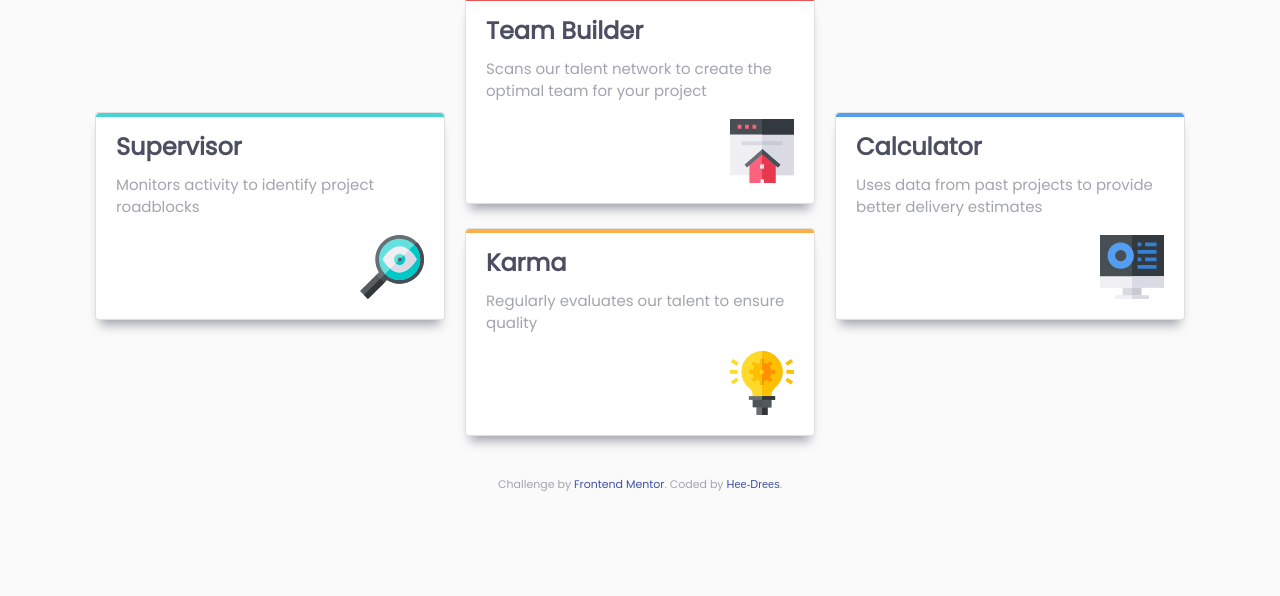
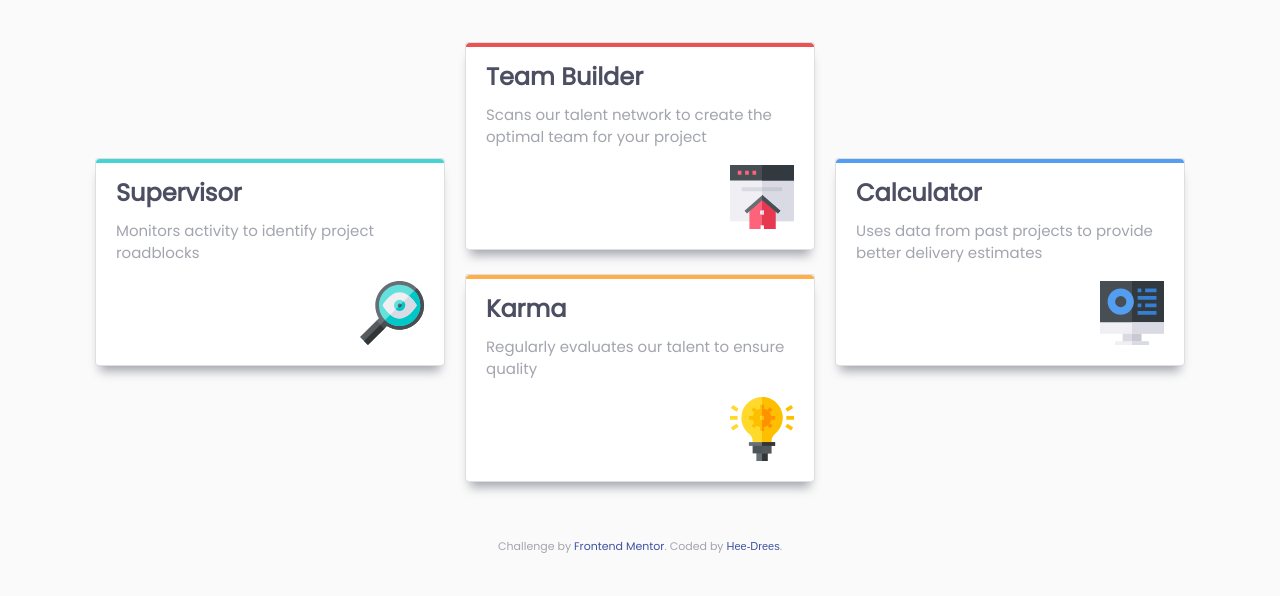
Before and after one commit to bobbycrooz/Four-card-feature-section, a plain HTML site: page index.html in a window 1280 px wide. Shown: the part 204-800 px from the top of the page. Drawn offline with nearby package versions, Linux system fonts and the light colour scheme; a web font is replaced by a local one.

Commit message:
'update'

```diff
--- a/css/main.css
+++ b/css/main.css
@@ -1,11 +1,26 @@
+/*-========================
+===========crooz============
+Style in /css/main
+Author: Idris Ifeoluwa
+style convention:
+----------------FlexBox,BEM
+==========crooz=============
+============================
+
+ */
+
+
+
 @import url('https://fonts.googleapis.com/css2?family=Poppins');
 @import url('href="https://fonts.googleapis.com/css2?family=Do+Hyeon');
+
+/* global reset */
 *{
     padding: 0;
     margin: 0;
     box-sizing: border-box;
 }
-/* global reset */
+
 
 /* cascade custom vriables */
 :root {
@@ -45,12 +60,14 @@ p{
     font-family: var(--poppins);
 }
 .container {
+    margin-top: 30px;
     width: 100%;
     display: flex;
-    padding: 2.5rem 1.25rem ;
+    padding: 3.5rem 1.25rem;
     flex-direction: column;
     justify-content: center;
     align-items: center;
+
 
 }
 
@@ -86,6 +103,7 @@ header{
     display: flex;
     flex-direction: column;
     align-items: flex-start;
+    height: 110%;
 
 }
 
```
